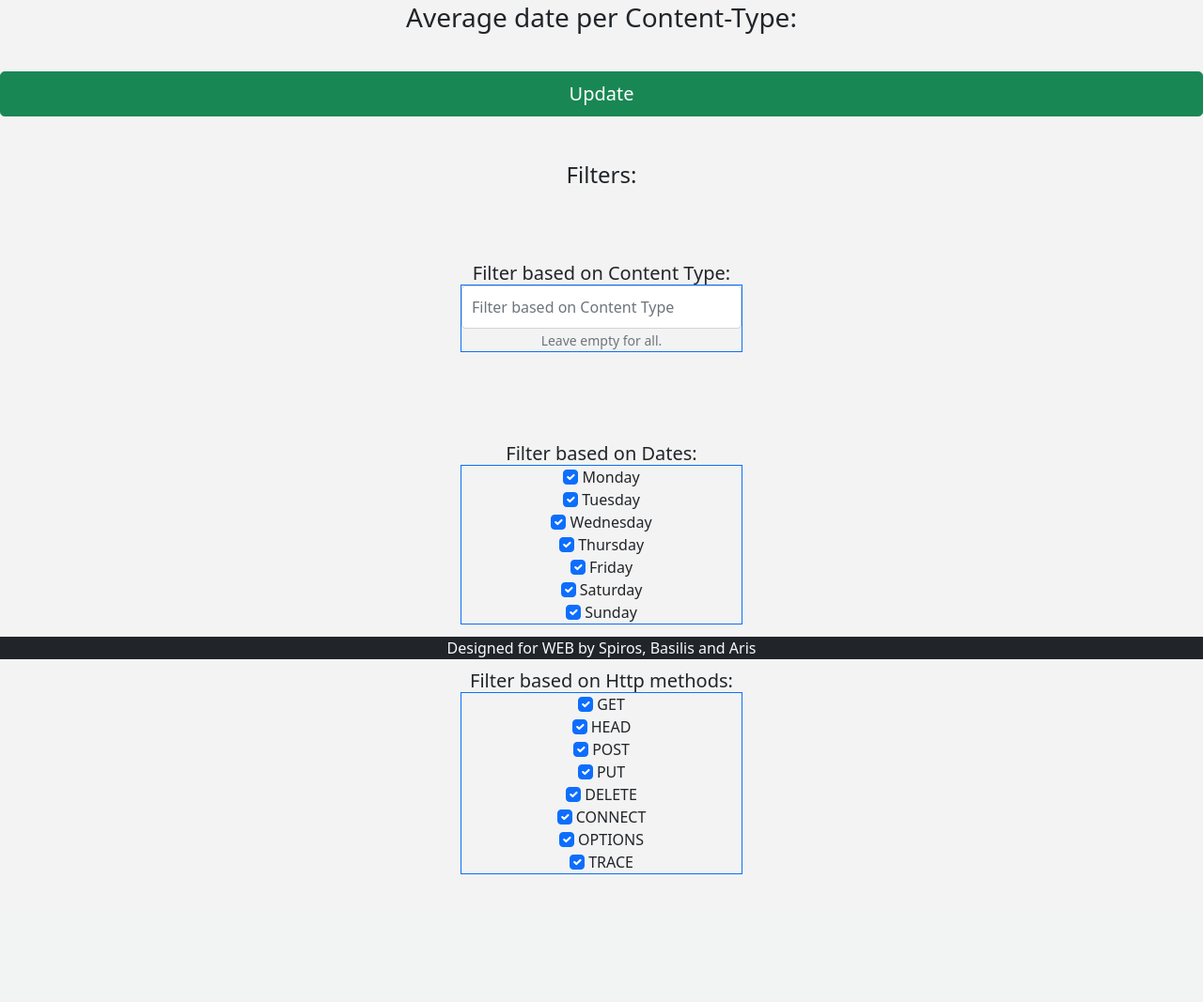
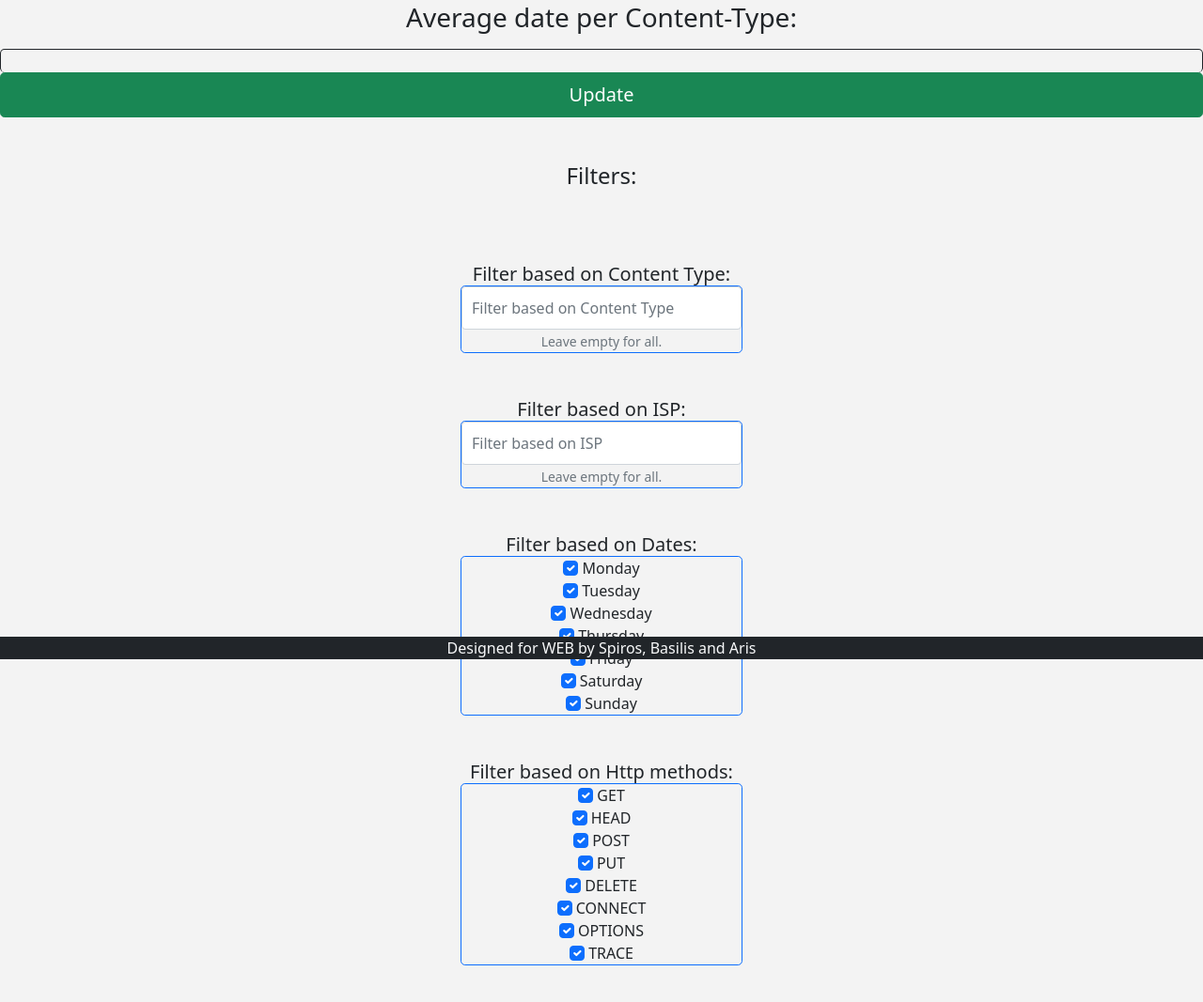
Before and after one commit to xlxs-1/HAR-Tools, a PHP site: page /statistics/timings in a window 1280 px wide. Shown: the part 98-1165 px from the top of the page at 94% size. Before the commit the page ends 1029 px from the top, so only its background shows below. Run offline with PHP 8.4, Linux system fonts and the light colour scheme; the visitor is signed in with stand-in values (Sample User, id 1); tables that the repository leaves empty or names only in its code hold one stand-in row (values such as "Sample post").

Commit message:
checkpoint 2 complete.

```diff
--- a/utils.php
+++ b/utils.php
@@ -233,15 +233,18 @@
     $ok = $stmt->execute();
     return $ok;
   }
-  public function getEntryTimingsAveragedPerDatePerHourJSON($contentTypeFilter,$Monday,$Tuesday,$Wednesday,$Thursday,$Friday,$Saturday,$Sunday,$get,$head,$post,$put,$delete,$connect,$options,$trace){// https://stackoverflow.com/a/45876902/5941827                 https://stackoverflow.com/a/25414507/5941827
+  public function getEntryTimingsAveragedPerDatePerHourJSON($contentTypeFilter,$Monday,$Tuesday,$Wednesday,$Thursday,$Friday,$Saturday,$Sunday,$get,$head,$post,$put,$delete,$connect,$options,$trace,$isp){// https://stackoverflow.com/a/45876902/5941827                 https://stackoverflow.com/a/25414507/5941827
+    if (!$isp) {
+      $isp="";
+    }
     if ($contentTypeFilter) {
-      $sql="SELECT * FROM (SELECT weekday(date_time),hour(date_time),(AVG(timing)),(COUNT(timing)) FROM entries_timings WHERE content_type LIKE ? AND (http_method=? OR http_method=? OR http_method=? OR http_method=? OR http_method=? OR http_method=? OR http_method=? OR http_method=?) GROUP BY weekday(date_time),hour(date_time)) temp  ";
+      $sql="SELECT * FROM (SELECT weekday(date_time),hour(date_time),(AVG(timing)),(COUNT(timing)) FROM entries_timings WHERE content_type LIKE ? AND (http_method=? OR http_method=? OR http_method=? OR http_method=? OR http_method=? OR http_method=? OR http_method=? OR http_method=?) AND isp LIKE ".($isp?"?":"'%'")." GROUP BY weekday(date_time),hour(date_time)) temp  ";
       $stmt = $this->databaseHandle->prepare($sql);
-      $stmt->bind_param("siiiiiiii",$contentTypeFilter,$get,$head,$post,$put,$delete,$connect,$options,$trace);
+      $stmt->bind_param("siiiiiiii".($isp?"s":""),$contentTypeFilter,$get,$head,$post,$put,$delete,$connect,$options,$trace,...$isp?[$isp]:[]);
     }else {
-      $sql="SELECT * FROM (SELECT weekday(date_time),hour(date_time),(AVG(timing)),(COUNT(timing)) FROM entries_timings WHERE (http_method=? OR http_method=? OR http_method=? OR http_method=? OR http_method=? OR http_method=? OR http_method=? OR http_method=?) GROUP BY weekday(date_time),hour(date_time)) temp  ";
+      $sql="SELECT * FROM (SELECT weekday(date_time),hour(date_time),(AVG(timing)),(COUNT(timing)) FROM entries_timings WHERE (http_method=? OR http_method=? OR http_method=? OR http_method=? OR http_method=? OR http_method=? OR http_method=? OR http_method=?) AND isp LIKE ".($isp?'?':"'%'")." GROUP BY weekday(date_time),hour(date_time)) temp  ";
       $stmt = $this->databaseHandle->prepare($sql);
-      $stmt->bind_param("iiiiiiii",$get,$head,$post,$put,$delete,$connect,$options,$trace);
+      $stmt->bind_param("iiiiiiii".($isp?"s":""),$get,$head,$post,$put,$delete,$connect,$options,$trace,...$isp?[$isp]:[]);
     }
     //var_dump(mysqli_error($this->databaseHandle));
     $stmt->execute();
@@ -251,8 +254,8 @@
     for (; $row = $result->fetch_assoc();){
       $ar[$row["weekday(date_time)"]][$row["hour(date_time)"]]["avg"]=intval($row["(AVG(timing))"]);
       $ar[$row["weekday(date_time)"]][$row["hour(date_time)"]]["count"]=$row["(COUNT(timing))"];
+      //var_dump($row);
     }
-    //var_dump($ar);
     //var_dump($ar);
     $avgPerH=[];
     for($h=0;$h<24;++$h){
--- a/www/statistics/timings/index.php
+++ b/www/statistics/timings/index.php
@@ -50,7 +50,7 @@
 <?php if ($isAdmin):?>
   <?php include ($_SERVER["DOCUMENT_ROOT"]."/../menu.php");?>
   <h1 class="h3 mb-3 fw-normal">Average date per Content-Type:</h1>
-  <div class="container-fluid">
+  <div class="container-fluid border border-dark border-bottom-0 rounded-3 border-1">
     <canvas id="myChart" width="32" height="9"></canvas>
     <script>
       var ctx = document.getElementById('myChart').getContext('2d');
@@ -74,7 +74,7 @@
       }
       function updateChartOnSubmit(){
         //updateChart(aa);
-        $.ajax({/*data:xy,*/cache:false,method:"POST", url: "/timingsAPI.php",data:{contentFilter:document.getElementById("contentTypes").value,Monday:document.getElementById("Monday").checked,Tuesday:document.getElementById("Tuesday").checked,Wednesday:document.getElementById("Wednesday").checked,Thursday:document.getElementById("Thursday").checked,Friday:document.getElementById("Friday").checked,Saturday:document.getElementById("Saturday").checked,Sunday:document.getElementById("Sunday").checked,get:document.getElementById("GET").checked,head:document.getElementById("HEAD").checked,post:document.getElementById("POST").checked,put:document.getElementById("PUT").checked,delete:document.getElementById("DELETE").checked,connect:document.getElementById("CONNECT").checked,options:document.getElementById("OPTIONS").checked,trace:document.getElementById("TRACE").checked}, success: function(result){
+        $.ajax({/*data:xy,*/cache:false,method:"POST", url: "/timingsAPI.php",data:{contentFilter:document.getElementById("contentTypes").value,Monday:document.getElementById("Monday").checked,Tuesday:document.getElementById("Tuesday").checked,Wednesday:document.getElementById("Wednesday").checked,Thursday:document.getElementById("Thursday").checked,Friday:document.getElementById("Friday").checked,Saturday:document.getElementById("Saturday").checked,Sunday:document.getElementById("Sunday").checked,get:document.getElementById("GET").checked,head:document.getElementById("HEAD").checked,post:document.getElementById("POST").checked,put:document.getElementById("PUT").checked,delete:document.getElementById("DELETE").checked,connect:document.getElementById("CONNECT").checked,options:document.getElementById("OPTIONS").checked,trace:document.getElementById("TRACE").checked,isp:document.getElementById("isp").value}, success: function(result){
         console.log(result);
         var labels=[0,1,2,3,4,5,6,7,8,9,10,11,12,13,14,15,16,17,18,19,20,21,22,23];
         basic.labels=labels;
@@ -150,19 +150,19 @@
   <h1 class="h4 mb-3 fw-normal">Filters:</h1><br><br>
   <form class="form-sign" action="" method="post" id="form1">
     <h1 class="h5 mb-0 fw-normal">Filter based on Content Type:</h1>
-    <div class="border border-primary">
+    <div class="border border-primary rounded-3">
       <input type="text" class="form-control" aria-describedby="contentTypesHelp" placeholder="Filter based on Content Type" value="" id="contentTypes">
       <small id="contentTypesHelp" class="form-text text-muted">Leave empty for all.</small>
     </div>
     <br><br>
-    <!--<h1 class="h5 mb-0 fw-normal">Filter based on ISP:</h1>
-    <div class="border border-primary">
+    <h1 class="h5 mb-0 fw-normal">Filter based on ISP:</h1>
+    <div class="border border-primary rounded-3">
       <input type="text" class="form-control" aria-describedby="isp" placeholder="Filter based on ISP" value="" id="isp">
       <small id="isp" class="form-text text-muted">Leave empty for all.</small>
-    </div>-->
+    </div>
     <br><br>
     <h1 class="h5 mb-0 fw-normal">Filter based on Dates:</h1>
-    <div class="border border-primary">
+    <div class="border border-primary rounded-3">
       <input class="form-check-input" type="checkbox" value="Monday" id="Monday" checked>
       <label class="form-check-label" for="Monday">Monday</label>                               <br>
       <input class="form-check-input" type="checkbox" value="Tuesday" id="Tuesday" checked>
@@ -179,7 +179,7 @@
       <label class="form-check-label" for="Sunday">Sunday</label>
     </div><br><br>
     <h1 class="h5 mb-0 fw-normal">Filter based on Http methods:</h1>
-    <div class="border border-primary">
+    <div class="border border-primary rounded-3">
       <input class="form-check-input" type="checkbox" value="GET" id="GET" checked>
       <label class="form-check-label" for="GET">GET</label>                               <br>
       <input class="form-check-input" type="checkbox" value="HEAD" id="HEAD" checked>
--- a/www/timingsAPI.php
+++ b/www/timingsAPI.php
@@ -7,7 +7,7 @@
 }
 
 $database=new Database();
-if (isset($_SESSION["email"])&&(new Database)->getAccount_($_SESSION["email"])["is_admin"]&&isset($_POST["contentFilter"])&&isset($_POST["Monday"])&&isset($_POST["Tuesday"])&&isset($_POST["Wednesday"])&&isset($_POST["Thursday"])&&isset($_POST["Friday"])&&isset($_POST["Saturday"])&&isset($_POST["Sunday"])&&isset($_POST["get"])&&isset($_POST["head"])&&isset($_POST["post"])&&isset($_POST["put"])&&isset($_POST["delete"])&&isset($_POST["connect"])&&isset($_POST["options"])&&isset($_POST["trace"])) {
+if (isset($_SESSION["email"])&&(new Database)->getAccount_($_SESSION["email"])["is_admin"]&&isset($_POST["contentFilter"])&&isset($_POST["Monday"])&&isset($_POST["Tuesday"])&&isset($_POST["Wednesday"])&&isset($_POST["Thursday"])&&isset($_POST["Friday"])&&isset($_POST["Saturday"])&&isset($_POST["Sunday"])&&isset($_POST["get"])&&isset($_POST["head"])&&isset($_POST["post"])&&isset($_POST["put"])&&isset($_POST["delete"])&&isset($_POST["connect"])&&isset($_POST["options"])&&isset($_POST["trace"])&&isset($_POST["isp"])) {
   $days["Monday"]=is_true($_POST["Monday"]);
   $days["Tuesday"]=is_true($_POST["Tuesday"]);
   $days["Wednesday"]=is_true($_POST["Wednesday"]);
@@ -28,7 +28,7 @@
 
   //var_dump($days);
 
-  $arr=$database->getEntryTimingsAveragedPerDatePerHourJSON($_POST["contentFilter"],$days["Monday"],$days["Tuesday"],$days["Wednesday"],$days["Thursday"],$days["Friday"],$days["Saturday"],$days["Sunday"],$requestMethods["get"],$requestMethods["head"],$requestMethods["post"],$requestMethods["put"],$requestMethods["delete"],$requestMethods["connect"],$requestMethods["options"],$requestMethods["trace"]);
+  $arr=$database->getEntryTimingsAveragedPerDatePerHourJSON($_POST["contentFilter"],$days["Monday"],$days["Tuesday"],$days["Wednesday"],$days["Thursday"],$days["Friday"],$days["Saturday"],$days["Sunday"],$requestMethods["get"],$requestMethods["head"],$requestMethods["post"],$requestMethods["put"],$requestMethods["delete"],$requestMethods["connect"],$requestMethods["options"],$requestMethods["trace"],$_POST["isp"]);
   echo($arr);
 }
 ?>
```
